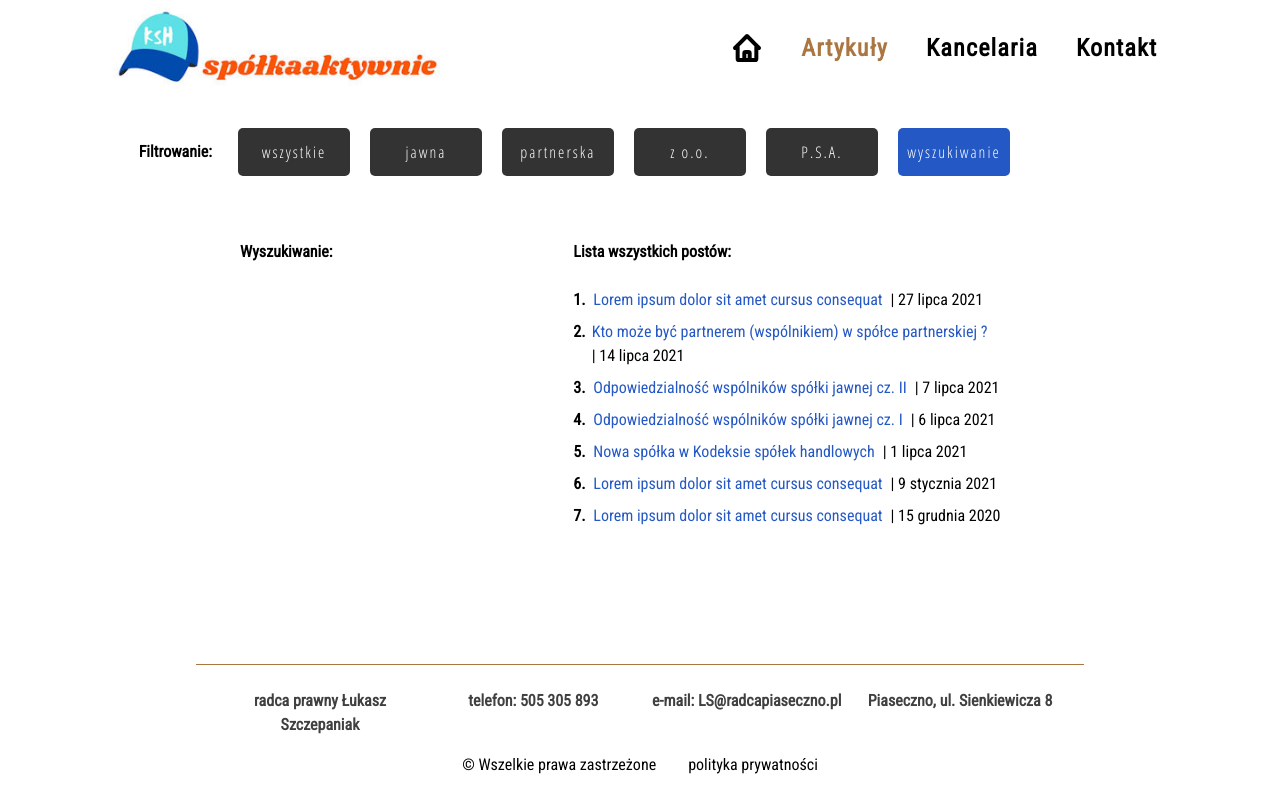
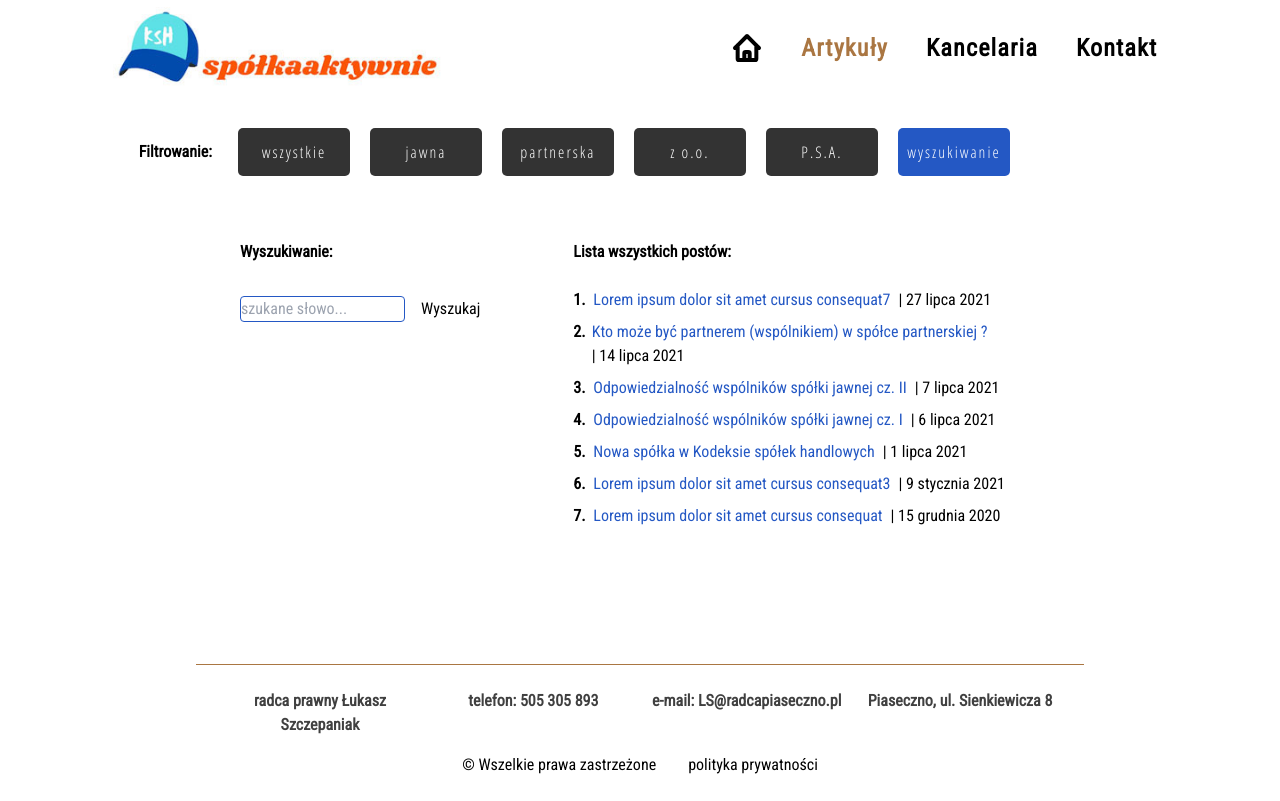
Before and after one commit to lukaszwebdev7/blog-ksh, a Next.js app: page /posts/wyszukiwanie in a window 1280 px wide. Built offline with nearby package versions, Linux system fonts and the light colour scheme; what @tailwindcss/typography would draw is missing.

Commit message:
change wyszukiwanie, add search-engine

```diff
--- /dev/null
+++ b/components/ui/search-engine.js
@@ -0,0 +1,55 @@
+import { useState, useRef, useEffect } from 'react';
+import Link from 'next/link';
+
+function SearchEngine(props) {
+	const posts = props.posts;
+
+	const enteredValue = useRef();
+	const [ sValue, setSValue ] = useState(null);
+
+	useEffect(() => {
+		const searchedValue = sessionStorage.getItem('sValue');
+		setSValue(searchedValue);
+	}, []);
+
+	const searchHandler = (e) => {
+		e.preventDefault();
+
+		const searchedValue = enteredValue.current.value;
+		setSValue(searchedValue);
+		sessionStorage.setItem('sValue', searchedValue);
+	};
+
+	return (
+		<div>
+			<div className="mb-4">
+				<input
+					className="border border-4 border-lightblue rounded focus:outline-none focus:ring focus:border-blue-300 mr-4"
+					name="search"
+					type="search"
+					placeholder="szukane słowo..."
+					ref={enteredValue}
+				/>
+				<button onClick={(e) => searchHandler(e)}>Wyszukaj</button>
+				<button />
+			</div>
+			<div className="xxx">
+				{sValue !== null ? (
+					posts.map((post) => {
+						if (post.title.includes(sValue) || post.content.includes(sValue)) {
+							return (
+								<div className="text-orange" key={post.slug}>
+									<Link href={`/posts/${post.category}/${post.slug}`}>{post.title}</Link>
+								</div>
+							);
+						}
+					})
+				) : (
+					''
+				)}
+			</div>
+		</div>
+	);
+}
+
+export default SearchEngine;
--- a/pages/posts/wyszukiwanie.js
+++ b/pages/posts/wyszukiwanie.js
@@ -1,6 +1,8 @@
 import { useEffect } from 'react';
 import Link from 'next/link';
+
 import { getAllPosts } from '../../lib/posts-util';
+import SearchEngine from '../../components/ui/search-engine';
 
 function Archive(props) {
 	const posts = props.posts;
@@ -23,16 +25,19 @@ function Archive(props) {
 						const menu = window.document.querySelector('.menu');
 						return menu.classList.add('-mt-6'), burger.classList.add('hidden');
 					}, [])}
-					<div className="font-bold md:w-5/12">Wyszukiwanie:</div>
+					<div className="font-bold md:w-5/12">
+						<div className="mb-8">Wyszukiwanie:</div>
+						<SearchEngine posts={posts} />
+					</div>
 					<div className="md:w-7/12">
 						<div className="font-bold mb-6">Lista wszystkich postów:</div>
 						<ul>
 							{posts.map((post, index) => (
-								<div className="my-2 cursor-pointer">
+								<div key={post.slug} className="my-2 cursor-pointer">
 									<div className="flex flex-row">
 										<div className="w-4 font-bold mr-1">{index + 1 + '.'}</div>
 										<div className="flex flex-row flex-wrap">
-											<Link key={post.slug} href={`/posts/${post.category}/${post.slug}`}>
+											<Link href={`/posts/${post.category}/${post.slug}`}>
 												<div className="mr-2 text-lightblue hover:underline">{post.title}</div>
 											</Link>
 
--- a/posts/Lorem-ipsum-dolor-sit-amet3.md
+++ b/posts/Lorem-ipsum-dolor-sit-amet3.md
@@ -1,7 +1,7 @@
 ---
 date: '2021-01-09'
 category: 'spolka_jawna'
-title: 'Lorem ipsum dolor sit amet cursus consequat'
+title: 'Lorem ipsum dolor sit amet cursus consequat3'
 excerpt: 'Lorem ipsum dolor sit amet cursus consequat, orci sem tincidunt in, suscipit rutrum. In viverra mattis. Aliquam fermentum rutrum.'
 image: amet3.jpg
 ---
--- a/posts/Lorem-ipsum-dolor-sit-amet7.md
+++ b/posts/Lorem-ipsum-dolor-sit-amet7.md
@@ -1,7 +1,7 @@
 ---
 date: '2021-07-27'
 category: 'spolka_jawna'
-title: 'Lorem ipsum dolor sit amet cursus consequat'
+title: 'Lorem ipsum dolor sit amet cursus consequat7'
 excerpt: 'Lorem ipsum dolor sit amet cursus consequat, orci sem tincidunt in, suscipit rutrum. In viverra mattis. Aliquam fermentum rutrum.'
 image: amet7.jpg
 ---
--- a/tailwind.config.js
+++ b/tailwind.config.js
@@ -28,6 +28,7 @@ module.exports = {
 			gray: '#333333',
 			violet: '#553AA8',
 			white: '#FFFFFF',
+			lightblue: '#2458C4',
 			'amarant-one': '#BC3E75',
 			'blue-version': '#233e8b'
 		}),
```
